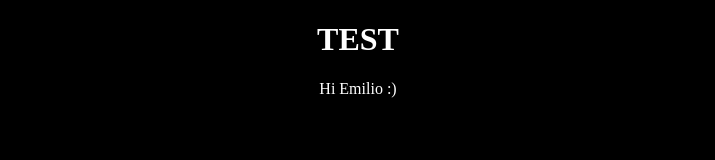
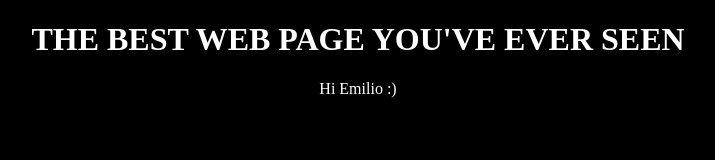
Before and after one commit to devendra-hiralall/CICDRepo, a plain HTML site: page index.html in a window 1280 px wide. Shown: the whole page, without its empty margins (282-997 px from the left). Drawn offline with Linux system fonts and the light colour scheme.

Commit message:
should pass

```diff
--- a/index.html
+++ b/index.html
@@ -6,7 +6,7 @@
     </head>
 
     <body>
-        <h1 id="header">TEST</h1>
+        <h1 id="header">THE BEST WEB PAGE YOU'VE EVER SEEN</h1>
         <p id="subHeader">Hi Emilio :)</p>
 
         <style>
```
